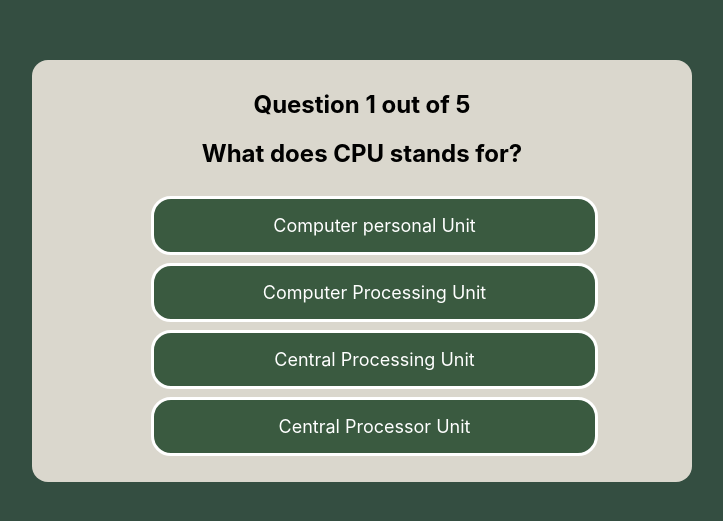
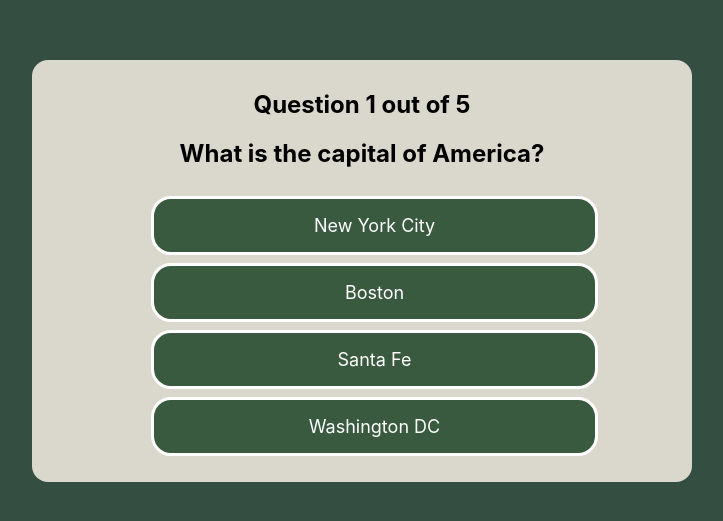
Before and after one commit to kshirsagarrushi/reactjs_quizz, a React (Create React App) app: page /main in a window 1280 px wide. Shown: the part 129-650 px from the top of the page, without its empty margins (278-1001 px from the left). Built offline with nearby package versions, Linux system fonts and the light colour scheme.

Commit message:
dynamic rendering of questions and finalresult card added

```diff
--- a/src/App.css
+++ b/src/App.css
@@ -15,7 +15,7 @@
   width:400px;
   height:300px;
 }
-.start-button{
+.start-button,.replay-button{
   margin-top:20px;
   height:15%;
   width:30%;
@@ -34,7 +34,7 @@
   background-color:#3a5a40;
   font-size:20px;
 }
-.question-card{
+.main-page{
   background-color:#dad7cd;
   width:50%;
   height:auto;
@@ -62,3 +62,6 @@ li{
   color:#ffff;
   font-size:18px;
 }
+/* .final-result{
+
+} */
--- a/src/App.js
+++ b/src/App.js
@@ -2,6 +2,7 @@ import "./App.css";
 import { BrowserRouter, Routes, Route } from 'react-router-dom';
 import MainPage from "./components/MainPage";
 import StartPage from "./components/StartPage";
+import FinalResult from "./components/FinalResult";
 
 function App() {
   return (
@@ -10,6 +11,7 @@ function App() {
       <Routes>
         <Route path="/" element={<StartPage />} />
         <Route path="/main" element={<MainPage />} />
+        <Route path="/result" element={<FinalResult/>}/>
       </Routes>
     </BrowserRouter>
     </div>
--- /dev/null
+++ b/src/Questions.js
@@ -0,0 +1,48 @@
+const Question = [
+    {
+        text: "What is the capital of America?",
+        options: [
+          { id: 0, text: "New York City", isCorrect: false },
+          { id: 1, text: "Boston", isCorrect: false },
+          { id: 2, text: "Santa Fe", isCorrect: false },
+          { id: 3, text: "Washington DC", isCorrect: true },
+        ],
+      },
+      {
+        text: "What year was the Constitution of America written?",
+        options: [
+          { id: 0, text: "1787", isCorrect: true },
+          { id: 1, text: "1776", isCorrect: false },
+          { id: 2, text: "1774", isCorrect: false },
+          { id: 3, text: "1826", isCorrect: false },
+        ],
+      },
+      {
+        text: "Who was the second president of the US?",
+        options: [
+          { id: 0, text: "John Adams", isCorrect: true },
+          { id: 1, text: "Paul Revere", isCorrect: false },
+          { id: 2, text: "Thomas Jefferson", isCorrect: false },
+          { id: 3, text: "Benjamin Franklin", isCorrect: false },
+        ],
+      },
+      {
+        text: "What is the largest state in the US?",
+        options: [
+          { id: 0, text: "California", isCorrect: false },
+          { id: 1, text: "Alaska", isCorrect: true },
+          { id: 2, text: "Texas", isCorrect: false },
+          { id: 3, text: "Montana", isCorrect: false },
+        ],
+      },
+      {
+        text: "Which of the following countries DO NOT border the US?",
+        options: [
+          { id: 0, text: "Canada", isCorrect: false },
+          { id: 1, text: "Russia", isCorrect: true },
+          { id: 2, text: "Cuba", isCorrect: false},
+          { id: 3, text: "Mexico", isCorrect: false },
+        ],
+      },
+];
+export default Question;
--- /dev/null
+++ b/src/components/FinalResult.js
@@ -0,0 +1,37 @@
+import React from 'react'
+
+function FinalResult({score,question}) {
+    const getPopupTextAndLink = () => {
+        if (score === 5) {
+          return {
+            text: 'Well done!',
+            link: 'Click on this link to get the best offer from Upcloud Technology',
+          };
+        } else if (score > 3 && score < 5) {
+          return {
+            text: 'Very good!',
+            link: 'Click on this link to get the best offer from Upcloud Technology',
+          };
+        } else {
+          return {
+            text: 'Sorry, play again.',
+            link: null,
+          };
+        }
+    };
+    const{text,link}=getPopupTextAndLink();
+  return (
+    <div className="final-result">
+      <h2>Score: {(score / question.length) * 100}%</h2>
+      <h3>{text}</h3>
+      {link?
+        <h3>{link}</h3>
+        :
+        <button className="replay-button" >Replay</button>
+      }
+    </div>
+
+  )
+}
+
+export default FinalResult;
--- a/src/components/MainPage.js
+++ b/src/components/MainPage.js
@@ -1,18 +1,51 @@
-import React from 'react'
+import React, { useState } from "react";
+import Questions from "../Questions";
+import FinalResult from "./FinalResult";
 
 function MainPage() {
+  const [result, setResult] = useState(false);
+  const[currentQuestion, setCurrentQuestion]=useState(0);
+  const[score,setScore]=useState(0);
+
+  function optionClicked(isCorrect){
+    if (isCorrect) {
+      setScore(score + 1);
+    }
+
+    if (currentQuestion + 1 < Questions.length) {
+      setCurrentQuestion(currentQuestion + 1);
+    } else {
+      setResult(true);
+    }
+  }
   return (
-    <div className='question-card'>
-        <h2>Question 1 out of 5</h2>
-        <h2>What does CPU stands for?</h2>
+    <div className="main-page">
+    {result?
+      <FinalResult
+        score={score}
+        question={Questions}
+      />
+      :
+      <div className="question-card">
+        <h2>Question {currentQuestion+1} out of 5</h2>
+        <h2>{Questions[currentQuestion].text}</h2>
         <ul>
-          <li>Computer personal Unit</li>
-          <li>Computer Processing Unit</li>
-          <li>Central Processing Unit</li>
-          <li>Central Processor Unit</li>
+        {Questions[currentQuestion].options.map((option) => {
+              return (
+                <li
+                  key={option.id}
+                  onClick={() => optionClicked(option.isCorrect)}
+                >
+                  {option.text}
+                </li>
+              );
+            })}
         </ul>
+      </div>
+      }
+
     </div>
-  )
+  );
 }
 
-export default MainPage
+export default MainPage;
```
